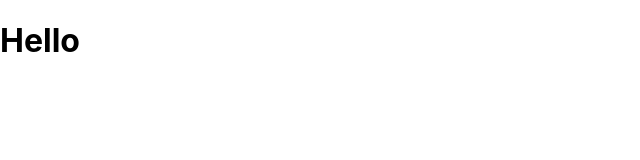
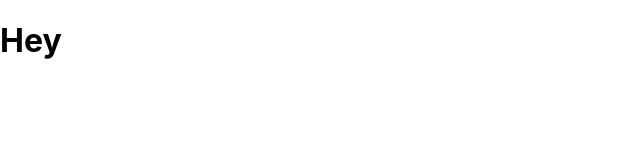
Before and after one commit to SanagapalliVarshitha/Jenkinstest, a React (Create React App) app: page / in a window 1280 px wide. Shown: the top 160 px of the page, without its empty margins (0-640 px from the left). Built offline with nearby package versions, Linux system fonts and the light colour scheme.

Commit message:
Updated with minor

```diff
--- a/src/App.js
+++ b/src/App.js
@@ -48,7 +48,7 @@ function App()
 {
    return(
      <>
-     <h1>Hello</h1>
+     <h1>Hey</h1>
      </>
    )
 }
```
